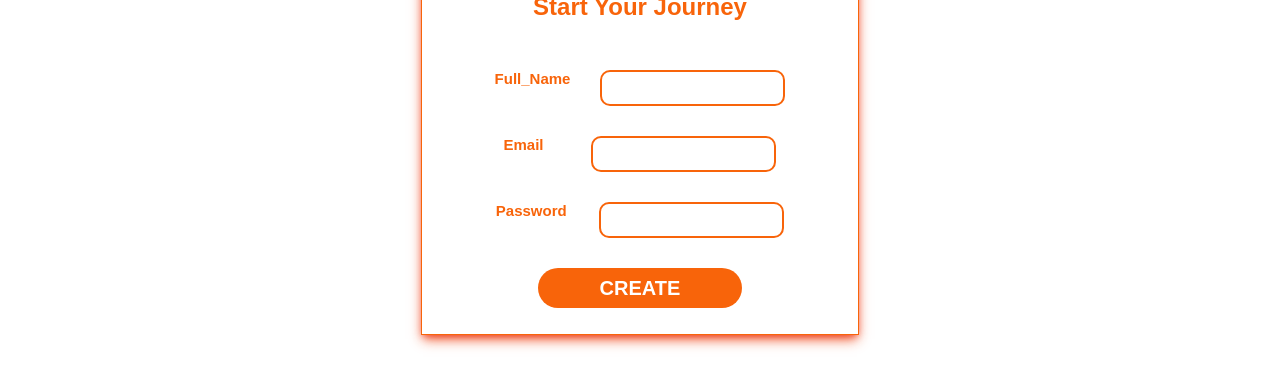
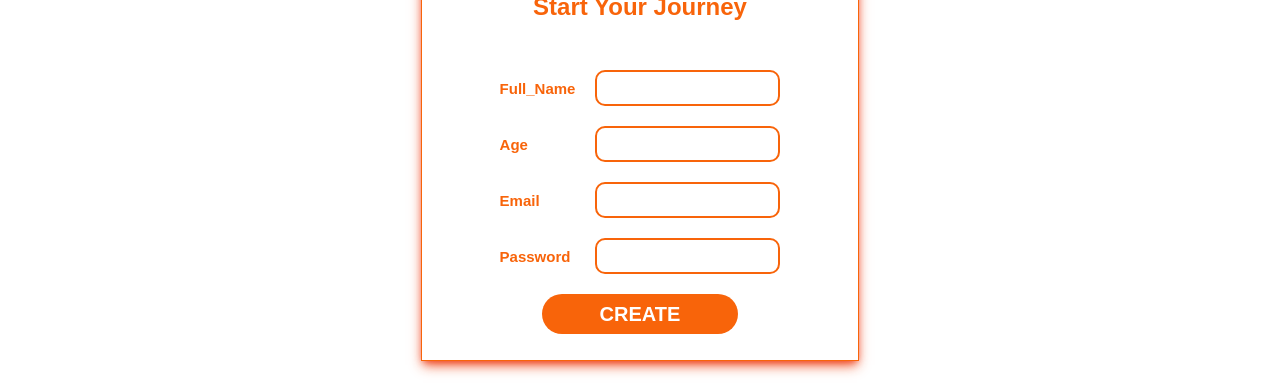
Before and after one commit to PreetS123/AuthenticationBackend, a React (Create React App) app in the folder frontend/: page / in a window 1280 px wide. Shown: the part 506-890 px from the top of the page. Built offline with nearby package versions, Linux system fonts and the light colour scheme.

Commit message:
css-changed

```diff
--- a/frontend/src/Pages/Login.jsx
+++ b/frontend/src/Pages/Login.jsx
@@ -63,8 +63,6 @@ export const Login = () => {
 
 
 const InsideDiv = styled.div`
-  display: flex;
-  justify-content: start;
   font-size: 15px;
 `;
 
--- a/frontend/src/Pages/SignUp.jsx
+++ b/frontend/src/Pages/SignUp.jsx
@@ -8,12 +8,21 @@ export const SignUp = () => {
     const navigate = useNavigate();
     const [inpval,setInpVal]= useState({
         fullname:"",
+        age:"",
         email:"",
         password:""
     })
 
   const handleSubmit = (e) => {
     e.preventDefault();
+    fetch('http://localhost:8080',{
+      method:'post',
+      body:JSON.stringify(inpval),
+      headers:{
+        'content-type':'application/json'
+      }
+    })
+    navigate('/login');
 
   };
 
@@ -53,6 +62,16 @@ export const SignUp = () => {
 
               <div className={styles.formDiv}>
                 <InsideDiv>
+                  <label htmlFor="age">Age</label>
+                </InsideDiv>
+                <InsideDiv>
+                  <input className={styles.inputWrapper}  type="text" name="age" onChange={handleChange} />
+                </InsideDiv>
+
+              </div>
+
+              <div className={styles.formDiv}>
+                <InsideDiv>
                   <label htmlFor="email">Email</label>
                 </InsideDiv>
                 <InsideDiv>
@@ -85,8 +104,6 @@ export const SignUp = () => {
 
 
 const InsideDiv = styled.div`
-  display: flex;
-  justify-content: start;
   font-size: 15px;
 `;
 
--- a/frontend/src/Styles/Login.module.css
+++ b/frontend/src/Styles/Login.module.css
@@ -46,7 +46,7 @@
  .formDiv{
     width: 100%;
     display: flex;
-    justify-content: space-around;
+    justify-content: space-between;
     gap: 30px;
     text-align: start;
     /* border: 1px solid; */
--- a/frontend/src/Styles/Signup.module.css
+++ b/frontend/src/Styles/Signup.module.css
@@ -39,20 +39,20 @@
     flex-direction:column;
     justify-content:space-around;
     align-items:center;
-    gap:30px;
+    gap:20px;
 }
 
  .formDiv{
     width: 100%;
     display: flex;
-    justify-content: space-around;
-    gap: 30px;
+    justify-content: space-between;
+    align-items: center;
+    gap: 20px;
     text-align: start;
     /* border: 1px solid; */
  }
  .inputWrapper{
     height: 30px;
-    /* padding: 1% 2%; */
     border-radius: 10px;
     border: 2px solid #f8640a;
  }
```
